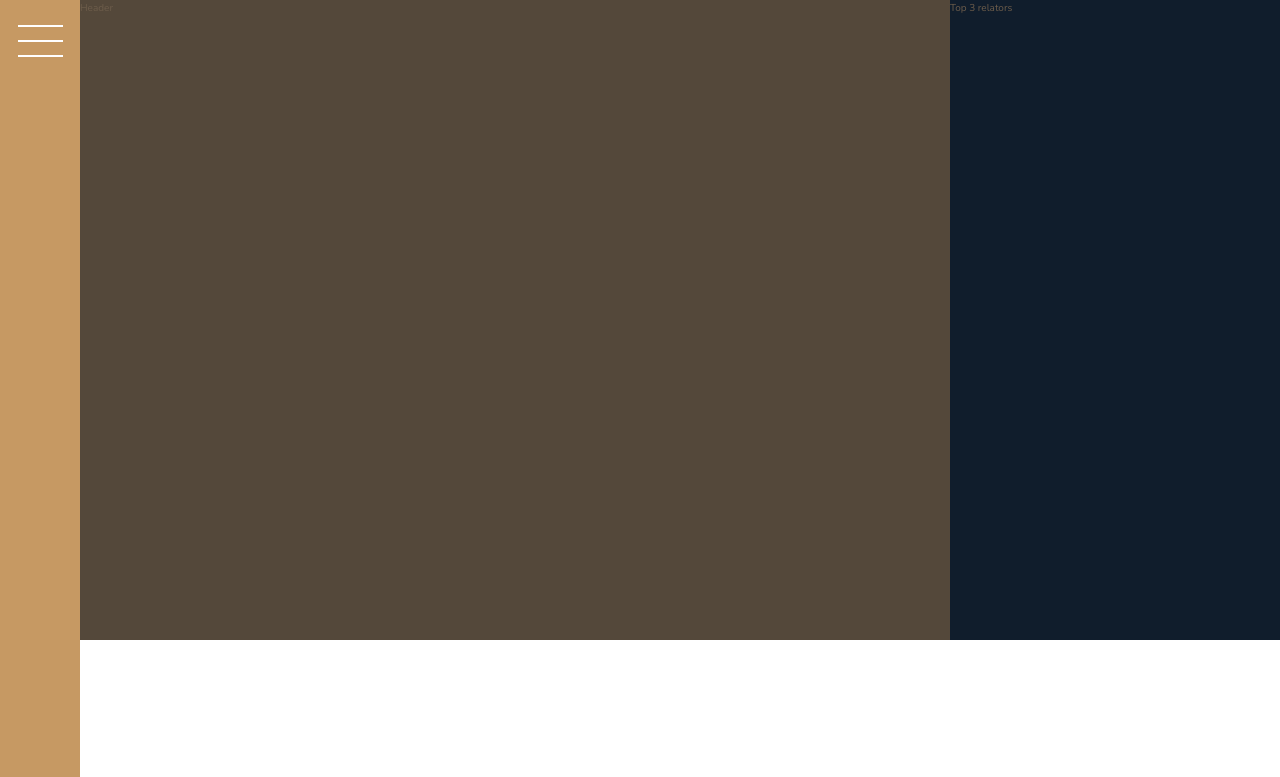
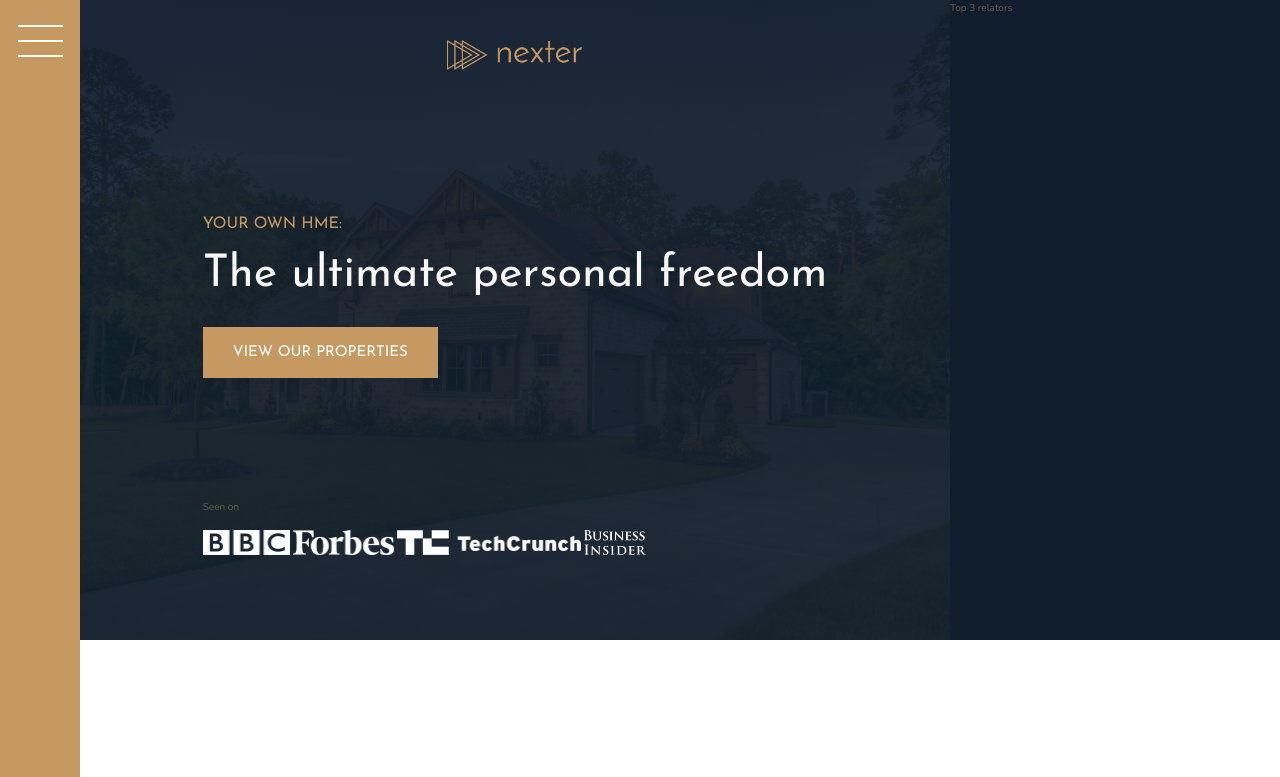
Before and after one commit to tomaszdanczak/3-Nexter, a website: page index.html in a window 1280 px wide. Shown: the top 777 px of the page. Drawn offline with nearby package versions, Linux system fonts and the light colour scheme; files that its build step writes are made by us from their sources.

Commit message:
feat: build the header - part 1

```diff
--- a/index.html
+++ b/index.html
@@ -17,7 +17,17 @@
        </div>
 
        <div class="header">
-           Header
+           <img src="img/logo.png" alt="Nexter logo" class="header__logo">
+           <h3 class="heading-3">Your own hme:</h3>
+           <h1 class="heading-1">The ultimate personal freedom</h1>
+           <button class="btn header__btn">View our properties</button>
+           <div class="header__seenon-text">Seen on</div>
+           <div class="header__seenon-logos">
+               <img src="img/logo-bbc.png" alt="Seen on logo 1">
+               <img src="img/logo-forbes.png" alt="Seen on logo 2">
+               <img src="img/logo-techcrunch.png" alt="Seen on logo 3">
+               <img src="img/logo-bi.png" alt="Seen on logo 4">
+           </div>
        </div>
 
        <div class="relators">
--- a/sass/_header.scss
+++ b/sass/_header.scss
@@ -1,4 +1,37 @@
 .header {
     background-color: $color-grey-dark-1;
     grid-column: full-start / col-end 6;
+    background-image: linear-gradient(rgba($color-secondary, .93), rgba($color-secondary, .93)), url(../img/hero.jpeg);
+    background-size: cover;
+    background-position: center;
+    padding: 8rem;
+    padding-top: 4rem;
+
+    display: grid;
+    grid-template-rows: 1fr min-content 6rem 1fr;
+    grid-template-columns: max-content;
+    grid-row-gap: 1.5rem;
+    justify-content: center;
+
+    &__logo {
+        height: 3rem;
+        justify-self: center;
+    }
+
+    &__btn {
+        align-self: start;
+        justify-self: start;
+    }
+
+    &__seenon-text {
+
+    }
+
+    &__seenon-logos {
+
+        img {
+            height: 2.5rem;
+
+        }
+    }
 }
--- a/sass/_typography.scss
+++ b/sass/_typography.scss
@@ -5,6 +5,9 @@
 
 .heading-1 {
     @extend %heading;
+    font-size: 4.5rem;
+    color: $color-grey-light-1;
+    line-height: 1;
 }
 
 .heading-2 {
```
